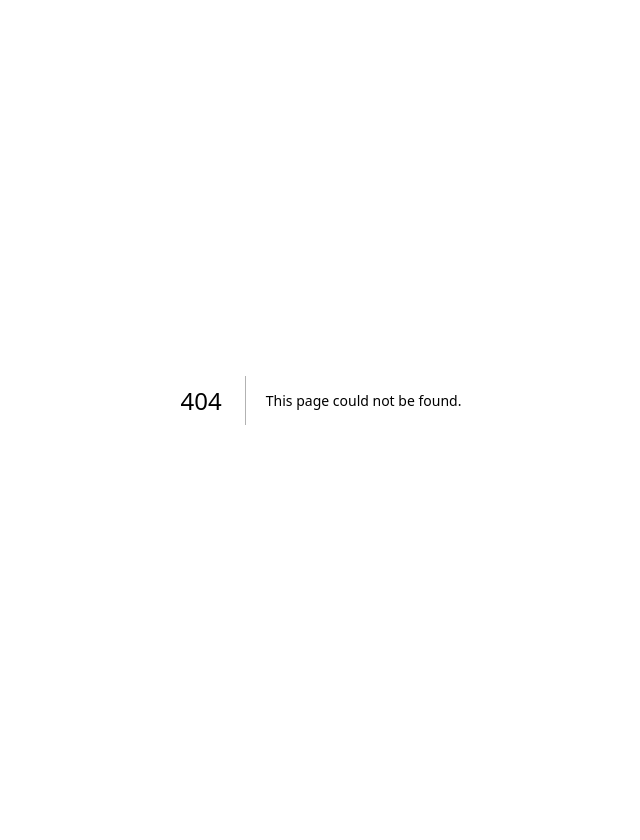
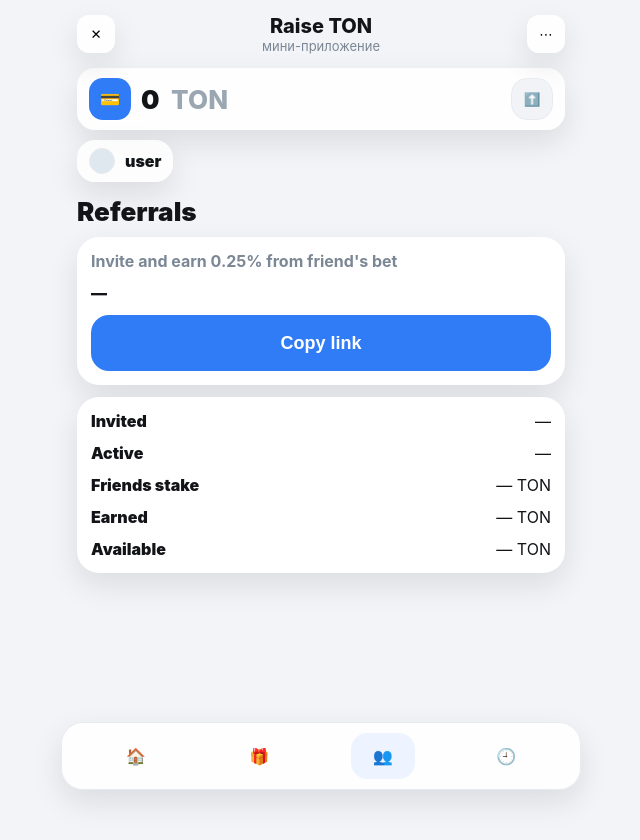
Before and after one commit to OptiTronOffical/Raise, a Next.js app in the folder apps/web/: page /referrals in a window 1280 px wide. Before the commit this address had no page. Shown: the top 840 px of the page, without its empty margins (319-959 px from the left). After the commit the page ends 800 px from the top, so only its background shows below. Built offline with nearby package versions, Linux system fonts and the light colour scheme; no server answers.

Commit message:
Add files via upload

```diff
--- /dev/null
+++ b/apps/web/app/referrals/page.tsx
@@ -0,0 +1,50 @@
+"use client";
+import { useEffect, useMemo, useState } from "react";
+import { TopBar } from "../../components/TopBar";
+import { BalancePill } from "../../components/BalancePill";
+import { ProfilePill } from "../../components/ProfilePill";
+import { BottomNav } from "../../components/BottomNav";
+import { api } from "../../lib/api";
+
+export default function Referrals() {
+  const [me,setMe] = useState<any>(null);
+  const [balance,setBalance] = useState<any>(null);
+  const [stats,setStats] = useState<any>(null);
+
+  async function refresh() {
+    const [m,b,s] = await Promise.all([api.me(), api.balance(), api.refStats()]);
+    setMe(m); setBalance(b); setStats(s);
+  }
+  useEffect(()=>{ refresh().catch(()=>{}); }, []);
+
+  const refLink = useMemo(() => {
+    if (!me?.tg_id) return "";
+    const base = "https://t.me/YOUR_BOT?start=";
+    return base + me.tg_id;
+  }, [me]);
+
+  return (
+    <div className="page">
+      <TopBar/>
+      <BalancePill balanceTon={balance?.ton || "0"} />
+      <ProfilePill username={me?.username || "user"} />
+      <div className="h2">Referrals</div>
+
+      <div className="card">
+        <div className="smallMuted">Invite and earn 0.25% from friend's bet</div>
+        <div className="mt12" style={{fontWeight:900, wordBreak:"break-all"}}>{refLink || "—"}</div>
+        <button className="btnBlue mt12" onClick={()=>{ navigator.clipboard?.writeText(refLink); alert("Copied"); }}>Copy link</button>
+      </div>
+
+      <div className="card mt12">
+        <div className="row"><div style={{fontWeight:900}}>Invited</div><div>{stats?.invited ?? "—"}</div></div>
+        <div className="row mt12"><div style={{fontWeight:900}}>Active</div><div>{stats?.active ?? "—"}</div></div>
+        <div className="row mt12"><div style={{fontWeight:900}}>Friends stake</div><div>{stats?.friends_stake_ton ?? "—"} TON</div></div>
+        <div className="row mt12"><div style={{fontWeight:900}}>Earned</div><div>{stats?.earned_ton ?? "—"} TON</div></div>
+        <div className="row mt12"><div style={{fontWeight:900}}>Available</div><div>{stats?.available_ton ?? "—"} TON</div></div>
+      </div>
+
+      <BottomNav/>
+    </div>
+  );
+}
```
